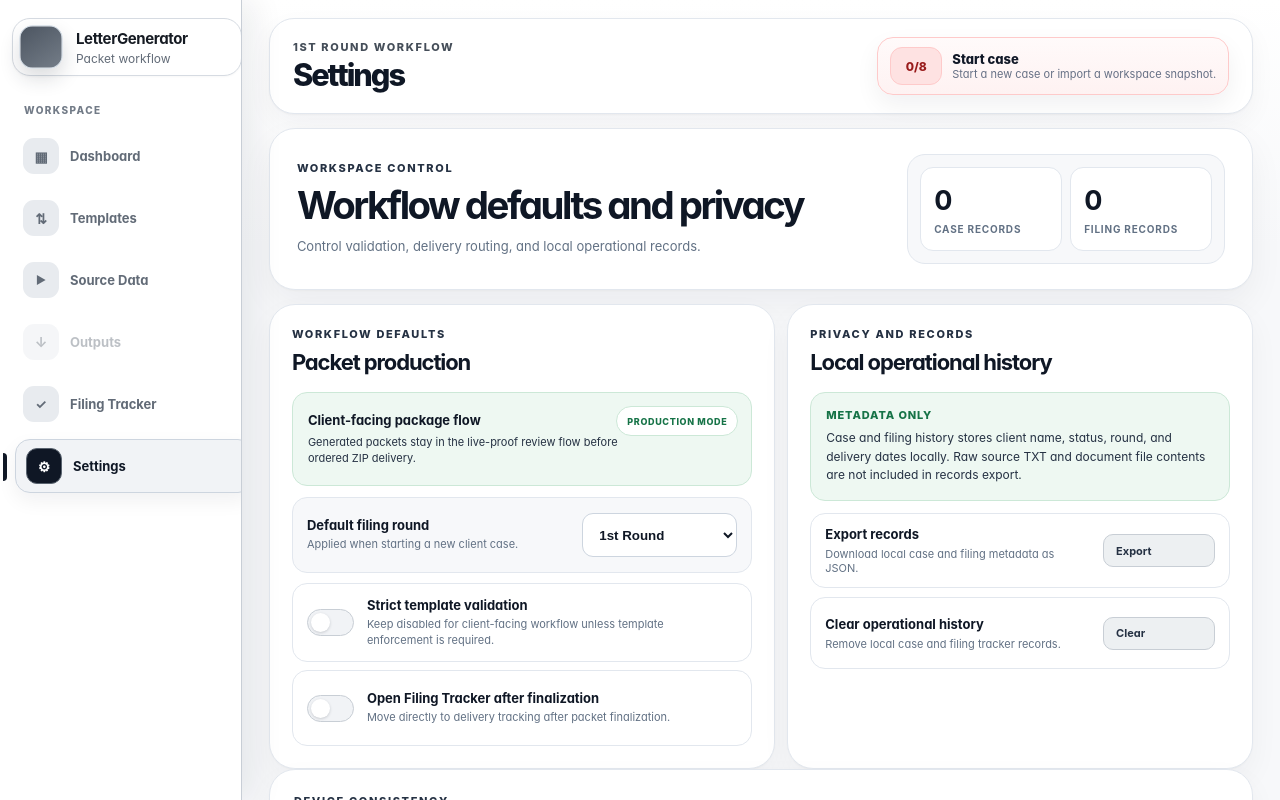
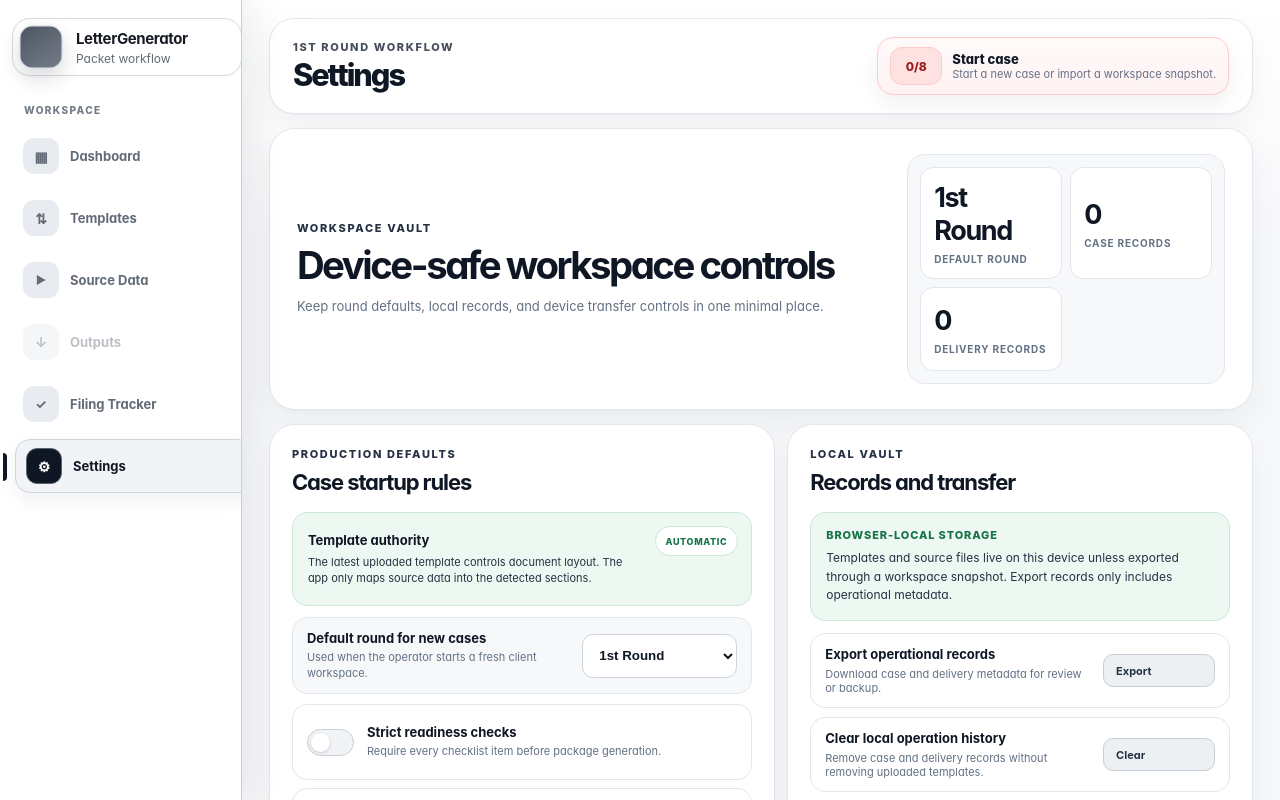
Before and after one commit to Arisu-art/LetterGenerator, a Next.js app: page / in a window 1280 px wide. Both pictures are taken after a click on the button "Settings". Shown: the top 800 px of the page. Built offline with nearby package versions, Linux system fonts and the light colour scheme.

Commit message:
Reframe settings as workspace vault

```diff
--- a/components/WorkspaceSettingsPanel.tsx
+++ b/components/WorkspaceSettingsPanel.tsx
@@ -13,156 +13,67 @@ type Props = {
   onClearRecords: () => void;
 };
 
-function Toggle({
-  checked,
-  onChange,
-  title,
-  description
-}: {
-  checked: boolean;
-  onChange: (checked: boolean) => void;
-  title: string;
-  description: string;
-}) {
-  return (
-    <label className="settings-toggle">
+function Toggle({ checked, onChange, title, description }: { checked: boolean; onChange: (checked: boolean) => void; title: string; description: string }) {
+  return <label className="settings-toggle">
     <input type="checkbox" checked={checked} onChange={(event) => onChange(event.target.checked)} />
     <span className="settings-switch" aria-hidden="true" />
-      <span className="settings-toggle-copy">
-        <strong>{title}</strong>
-        <small>{description}</small>
-      </span>
-    </label>
-  );
+    <span className="settings-toggle-copy"><strong>{title}</strong><small>{description}</small></span>
+  </label>;
 }
 
-export default function WorkspaceSettingsPanel({
-  preferences,
-  caseCount,
-  filingCount,
-  onChange,
-  onExportRecords,
-  onClearRecords
-}: Props) {
+export default function WorkspaceSettingsPanel({ preferences, caseCount, filingCount, onChange, onExportRecords, onClearRecords }: Props) {
   const [confirmClear, setConfirmClear] = useState(false);
+  function update(values: Partial<WorkspacePreferences>) { onChange({ ...preferences, ...values }); }
 
-  function update(values: Partial<WorkspacePreferences>) {
-    onChange({ ...preferences, ...values });
-  }
-
-  return (
-    <section className="settings-workspace operations-workspace">
+  return <section className="settings-workspace operations-workspace">
     <section className="panel settings-command">
       <div className="settings-command-copy">
-          <p className="eyebrow">Workspace control</p>
-          <h2>Workflow defaults and privacy</h2>
-          <p>Control validation, delivery routing, and local operational records.</p>
+        <p className="eyebrow">Workspace Vault</p>
+        <h2>Device-safe workspace controls</h2>
+        <p>Keep round defaults, local records, and device transfer controls in one minimal place.</p>
       </div>
-
       <div className="settings-summary">
-          <span>
-            <strong>{caseCount}</strong>
-            <small>Case records</small>
-          </span>
-          <span>
-            <strong>{filingCount}</strong>
-            <small>Filing records</small>
-          </span>
+        <span><strong>{preferences.defaultRound}</strong><small>Default round</small></span>
+        <span><strong>{caseCount}</strong><small>Case records</small></span>
+        <span><strong>{filingCount}</strong><small>Delivery records</small></span>
       </div>
     </section>
 
     <div className="settings-grid">
       <section className="panel settings-group">
-          <header>
-            <p className="eyebrow">Workflow defaults</p>
-            <h3>Packet production</h3>
-          </header>
-
+        <header><p className="eyebrow">Production defaults</p><h3>Case startup rules</h3></header>
         <div className="settings-required-rule">
-            <strong>Client-facing package flow</strong>
-            <p>Generated packets stay in the live-proof review flow before ordered ZIP delivery.</p>
-            <span>Production mode</span>
+          <strong>Template authority</strong>
+          <p>The latest uploaded template controls document layout. The app only maps source data into the detected sections.</p>
+          <span>Automatic</span>
         </div>
-
         <label className="settings-select">
-            <span>
-              <strong>Default filing round</strong>
-              <small>Applied when starting a new client case.</small>
-            </span>
+          <span><strong>Default round for new cases</strong><small>Used when the operator starts a fresh client workspace.</small></span>
           <select value={preferences.defaultRound} onChange={(event) => update({ defaultRound: event.target.value as Round })}>
-              {rounds.map((item) => (
-                <option key={item} value={item}>
-                  {item}
-                </option>
-              ))}
+            {rounds.map((item) => <option key={item} value={item}>{item}</option>)}
           </select>
         </label>
-
-          <Toggle
-            checked={preferences.strictValidation}
-            onChange={(checked) => update({ strictValidation: checked })}
-            title="Strict template validation"
-            description="Keep disabled for client-facing workflow unless template enforcement is required."
-          />
-
-          <Toggle
-            checked={preferences.openTrackerAfterFinalization}
-            onChange={(checked) => update({ openTrackerAfterFinalization: checked })}
-            title="Open Filing Tracker after finalization"
-            description="Move directly to delivery tracking after packet finalization."
-          />
+        <Toggle checked={preferences.strictValidation} onChange={(checked) => update({ strictValidation: checked })} title="Strict readiness checks" description="Require every checklist item before package generation." />
+        <Toggle checked={preferences.openTrackerAfterFinalization} onChange={(checked) => update({ openTrackerAfterFinalization: checked })} title="Open Delivery Center after package completion" description="Move directly to delivery handoff when final package preparation is complete." />
       </section>
 
       <section className="panel settings-group settings-privacy">
-          <header>
-            <p className="eyebrow">Privacy and records</p>
-            <h3>Local operational history</h3>
-          </header>
-
+        <header><p className="eyebrow">Local vault</p><h3>Records and transfer</h3></header>
         <div className="settings-privacy-notice">
-            <strong>Metadata only</strong>
-            <p>Case and filing history stores client name, status, round, and delivery dates locally. Raw source TXT and document file contents are not included in records export.</p>
+          <strong>Browser-local storage</strong>
+          <p>Templates and source files live on this device unless exported through a workspace snapshot. Export records only includes operational metadata.</p>
         </div>
-
         <button type="button" className="settings-record-action" onClick={onExportRecords}>
-            <div>
-              <strong>Export records</strong>
-              <small>Download local case and filing metadata as JSON.</small>
-            </div>
-            <span>Export</span>
+          <div><strong>Export operational records</strong><small>Download case and delivery metadata for review or backup.</small></div><span>Export</span>
         </button>
-
-          {!confirmClear ? (
-            <button type="button" className="settings-record-action danger" onClick={() => setConfirmClear(true)}>
-              <div>
-                <strong>Clear operational history</strong>
-                <small>Remove local case and filing tracker records.</small>
-              </div>
-              <span>Clear</span>
-            </button>
-          ) : (
-            <div className="settings-clear-confirm">
-              <strong>Clear all local case and filing records?</strong>
-              <p>This does not remove configured templates.</p>
-              <div>
-                <button type="button" className="secondary-button" onClick={() => setConfirmClear(false)}>
-                  Cancel
-                </button>
-                <button
-                  type="button"
-                  className="danger-button"
-                  onClick={() => {
-                    onClearRecords();
-                    setConfirmClear(false);
-                  }}
-                >
-                  Clear Records
-                </button>
-              </div>
-            </div>
-          )}
+        {!confirmClear ? <button type="button" className="settings-record-action danger" onClick={() => setConfirmClear(true)}>
+          <div><strong>Clear local operation history</strong><small>Remove case and delivery records without removing uploaded templates.</small></div><span>Clear</span>
+        </button> : <div className="settings-clear-confirm">
+          <strong>Clear all local case and delivery records?</strong>
+          <p>This does not remove uploaded templates, source data, or evidence files.</p>
+          <div><button type="button" className="secondary-button" onClick={() => setConfirmClear(false)}>Cancel</button><button type="button" className="danger-button" onClick={() => { onClearRecords(); setConfirmClear(false); }}>Clear Records</button></div>
+        </div>}
       </section>
     </div>
-    </section>
-  );
+  </section>;
 }
```
Lines whose indentation alone changed are shown as unchanged.
